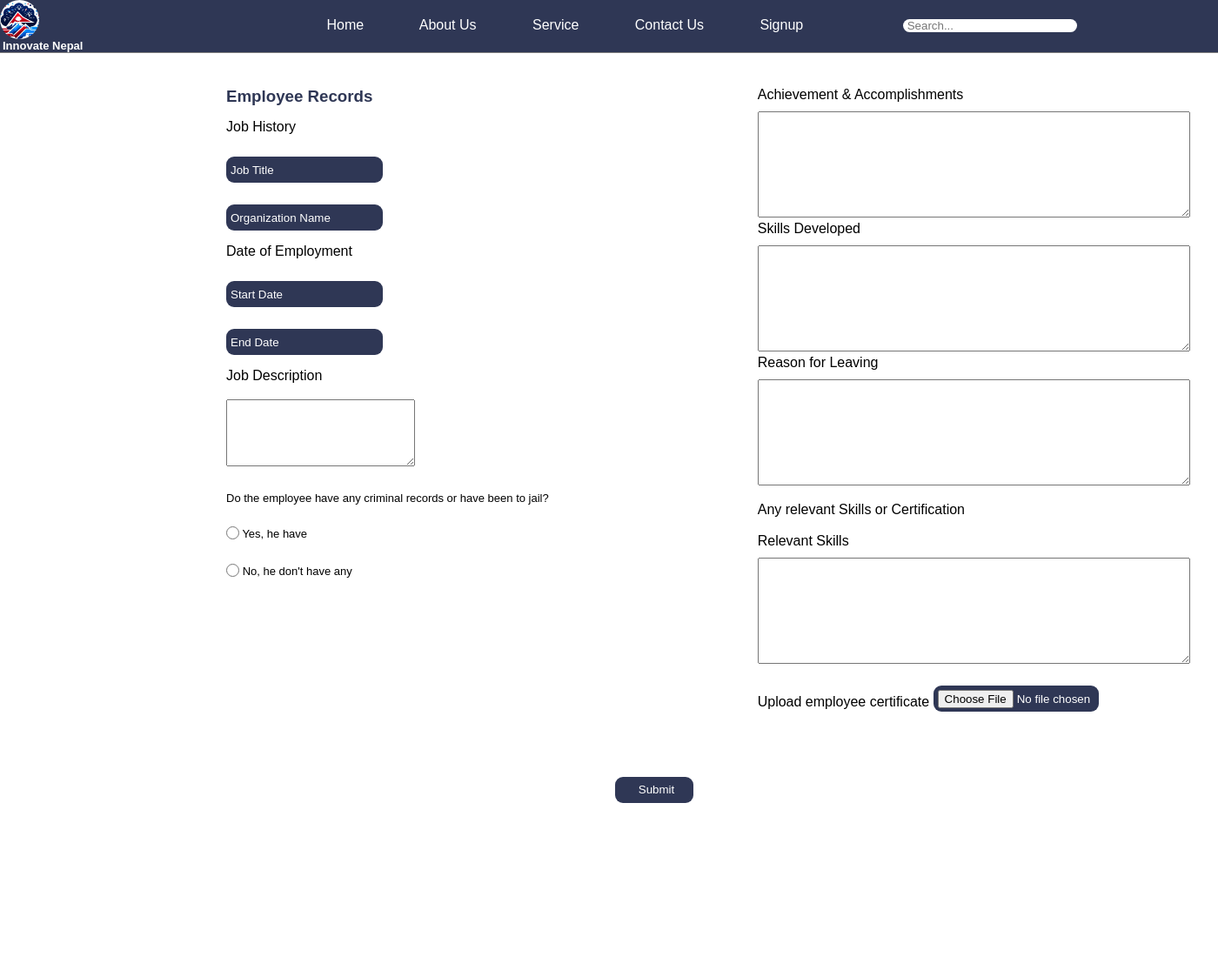
After one commit to Bijay-Gurung/HRMS, a PHP site: page /pageTwo.html in a window 1400 px wide. The commit adds this page. Shown: the whole page at 87% size. Run offline with PHP 8.4, Linux system fonts and the light colour scheme; some libraries are stand-ins or nearby versions.

Commit message:
creating the frontend of employee form page 2

```diff
--- a/index.html
+++ b/index.html
@@ -41,7 +41,7 @@
 
                 <script>
                     function grab(){
-                        location = 'login.html';
+                        location = 'pageOne.html';
                     }
                 </script>
             </div>
--- /dev/null
+++ b/pageTwo.css
@@ -0,0 +1,172 @@
+*{
+    margin: 0px;
+    padding: 0px;
+    box-sizing: border-box;
+    font-family: 'Poppins',sans-serif;
+}
+
+html{
+    scroll-behavior: smooth;
+}
+
+header{
+    border-bottom: 1px solid #808080;
+    width: 100%;
+    background-color: rgb(47, 55, 85);
+    display: flex;
+    position: fixed;
+    z-index: 1;
+}
+
+#logo{
+    height: 45px;
+    width: 45px;
+    background-image: url(./Images/Logo.jpeg);
+    background-size: cover;
+    background-position: center;
+    border-radius: 90px;
+}
+#logoName{
+    font-size: small;
+    padding-left: 3px;
+    color: #fff;
+}
+
+nav{
+    margin-top: 20px;
+    margin-left: 20%;
+}
+a{
+    color: #fff;
+    padding-right: 60px;
+    text-decoration: none;
+}
+
+#home:hover{
+    text-decoration: underline;
+}
+#AboutUs:hover{
+    text-decoration: underline;
+}
+#Service:hover{
+    text-decoration: underline;
+}
+#ContactUs:hover{
+    text-decoration: underline;
+}
+#Signup:hover{
+    text-decoration: underline;
+}
+
+#search{
+    margin-left: 50px;
+    padding-left: 5px;
+    border-radius: 9px;
+    width: 200px;
+    border: none;
+}
+
+section{
+    height: auto;
+    width: 100%;
+}
+
+form{
+    position: relative;
+    top: 100px;
+    height: auto;
+    width: 100%;
+    display: flex;
+}
+
+.jobHistory{
+    position: relative;
+    left: 260px;
+}
+
+form input{
+    background-color: rgb(47, 55, 85);
+    color: #fff;
+    height: 30px;
+    width: 180px;
+    border-radius: 9px;
+    margin-top: 25px;
+    padding-left: 5px;
+    border: none;
+}
+
+form p{
+    margin-top: 15px;
+}
+
+form ::placeholder{
+    color: #fff;
+    opacity: 1px;
+}
+
+.jobHistory h3{
+    color: rgb(47, 55, 85);
+}
+
+.disciplinaryRecords{
+    position: relative;
+    top: 10px;
+    font-size: small;
+}
+
+.disciplinaryRecords p{
+    position: relative;
+    left: 260px;
+}
+
+.disciplinaryRecords label{
+    position: relative;
+    left: 260px;
+    bottom: 2px;
+}
+
+.disciplinaryRecords input{
+    height: 15px;
+    width: 15px;
+    position: relative;
+    left: 260px;
+    padding-left: 10px;
+}
+
+.right{
+    position: relative;
+    left: 500px;
+}
+
+.right label{
+    margin-top: 10px;
+}
+
+.right textarea{
+    margin-top: 10px;
+}
+
+#certificate{
+    position: relative;
+    bottom: 4px;
+    width: 190px;
+    padding-top: 5px;
+}
+
+#add{
+    position: relative;
+    top: 100px;
+    right: 560px;
+    height: 30px;
+    width: 90px;
+    background-color: rgb(47, 55, 85);
+    color: #fff;
+    border-radius: 9px;
+}
+
+.blank{
+    height: 150px;
+    width: 100%;
+    position: relative;
+    top: 250px;
+}
--- /dev/null
+++ b/pageTwo.html
@@ -0,0 +1,70 @@
+<!DOCTYPE html>
+<html lang="en">
+<head>
+    <meta charset="UTF-8">
+    <meta name="viewport" content="width=device-width, initial-scale=1.0">
+    <title>Human Resource Management System</title>
+    <link href="pageTwo.css" rel="stylesheet">
+</head>
+<body>
+    <header>
+        <div class="Logo">
+            <div id="logo"></div>
+            <h3 id="logoName">Innovate Nepal</h3>
+        </div>
+
+        <nav>
+            <a href="index.html" id="home">Home</a>
+            <a href="about.html" id="AboutUs">About Us</a>
+            <a href="#service" id="Service">Service</a>
+            <a href="#contact" id="ContactUs">Contact Us</a>
+            <a href="signup.html" id="Signup">Signup</a>
+            <input type="text" id="search" name="searchService" placeholder="Search...">
+        </nav>
+    </header>
+
+    <section>
+        <form method="POST" action="pageTwo.html">
+            <div class="left">
+                <div class="jobHistory">
+                    <h3>Employee Records</h3>
+                    <p>Job History</p>
+                    <input type="text" id="jobTitle" name="jobTitle" placeholder="Job Title" required><br>
+                    <input type="text" id="organizationName" name="organizationName" placeholder="Organization Name" required><br>
+                    <p>Date of Employment</p>
+                    <input type="text" id="startDate" name="startDate" placeholder="Start Date" required><br>
+                    <input type="text" id="endDate" name="endDate" placeholder="End Date" required><br>
+                    <p>Job Description</p><br>
+                    <textarea rows="5" cols="25" placeholder="Job Description" id="jobDescription" name="jobDescription" required></textarea>
+                </div>
+
+                <div class="disciplinaryRecords">
+                    <p>Do the employee have any criminal records or have been to jail?</p>
+                    <input type="radio" id="y" name="yes">
+                    <label for="y">Yes, he have</label><br>
+                    <input type="radio" id="n" name="no">
+                    <label for="n"> No, he don't have any</label>
+                </div>
+            </div>
+
+            <div class="right">
+                <label for="achievement">Achievement & Accomplishments</label><br>
+                <textarea rows="8" cols="60" id="achievement" name="achievement" required></textarea><br>
+                <label for="skillsDeveloped">Skills Developed</label><br>
+                <textarea rows="8" cols="60" id="skillsDeveloped" name="skillsDeveloped" required></textarea><br>
+                <label for="reason">Reason for Leaving</label><br>
+                <textarea rows="8" cols="60" id="reason" name="reason" required></textarea><br>
+                <p>Any relevant Skills or Certification</p><br>
+                <label for="relevantSkills">Relevant Skills</label><br>
+                <textarea rows="8" cols="60" id="relevantSkills" name="relevantSkills" required></textarea><br>
+                <label for="certificate">Upload employee certificate</label>
+                <input type="file" id="certificate" name="certificate" required>
+                <input type="submit" id="add" name="add">
+            </div>
+        </form>
+        <div class="blank"></div>
+    </section>
+
+    <script src="https://kit.fontawesome.com/4f9d824da5.js" crossorigin="anonymous"></script>
+</body>
+</html>
```
Also changed, not shown: pageOne.css (renamed from adminpanel.css, +4 -3 lines), pageOne.html (renamed from adminPanel.html, +4 -3 lines).
